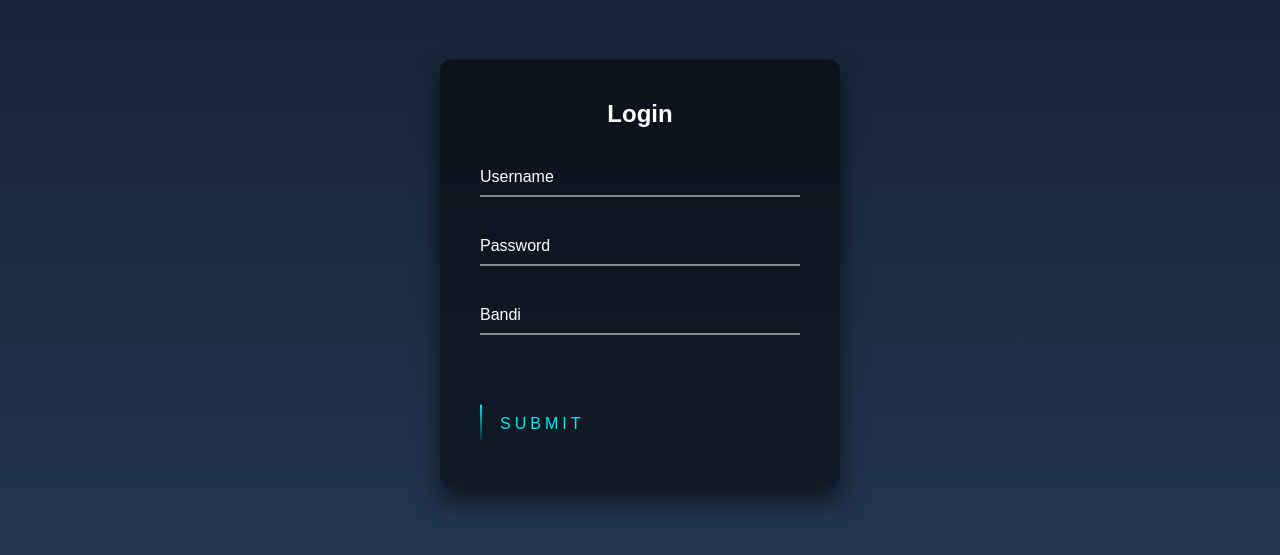
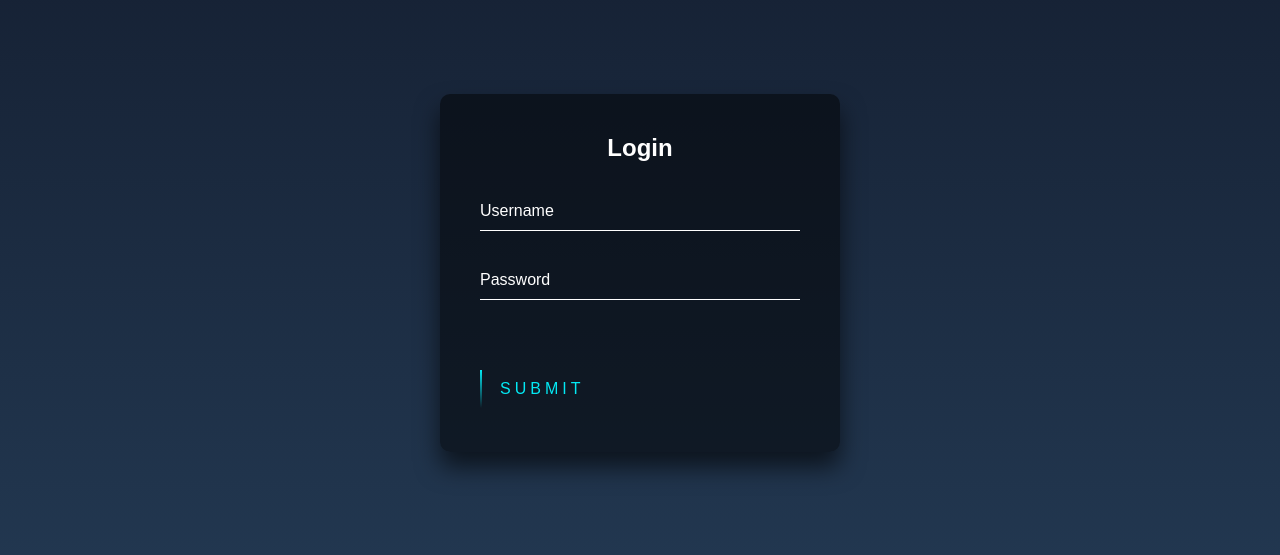
Before and after one commit to venkateshpagdikar/login-form-, a plain HTML site: page k1.html in a window 1280 px wide. Shown: the part 127-682 px from the top of the page. Drawn offline with Linux system fonts and the light colour scheme.

Commit message:
Update k1.html

```diff
--- a/k1.html
+++ b/k1.html
@@ -18,10 +18,7 @@
             <input type="password" name="" required="">
             <label>Password</label>
           </div>
-            <div class="user-box">
-            <input type="bandi ka nam" name="" required="">
-            <label>Bandi</label>
-          </div>
+
           <a href="#">
             <span></span>
             <span></span>
```
